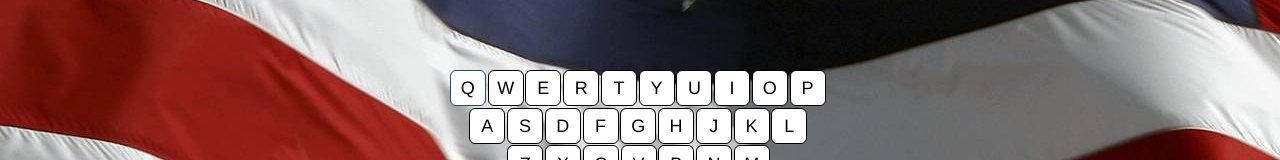
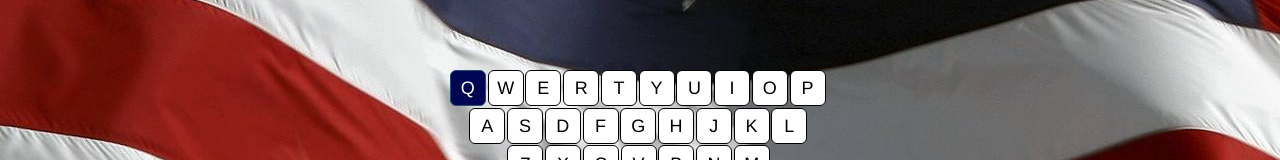
Before and after one commit to mstange22/hangman-2.0, a plain HTML site: page index.html in a window 1280 px wide. In both pictures the pointer is over the element 467 px from the left and 693 px from the top of the page. Shown: the part 606-766 px from the top of the page. Drawn offline with nearby package versions, Linux system fonts and the light colour scheme.

```diff
--- a/assets/css/style.css
+++ b/assets/css/style.css
@@ -128,8 +128,8 @@ img {
 }
 
 .btn.btn-primary.btn-sm.key:hover {
-	background-color: #ffffff;
-	color: #000000;
+	background-color: #000654;
+	color: #ffffff;
 }
 
 .btn.btn-primary.btn-sm.key:focus {
```
